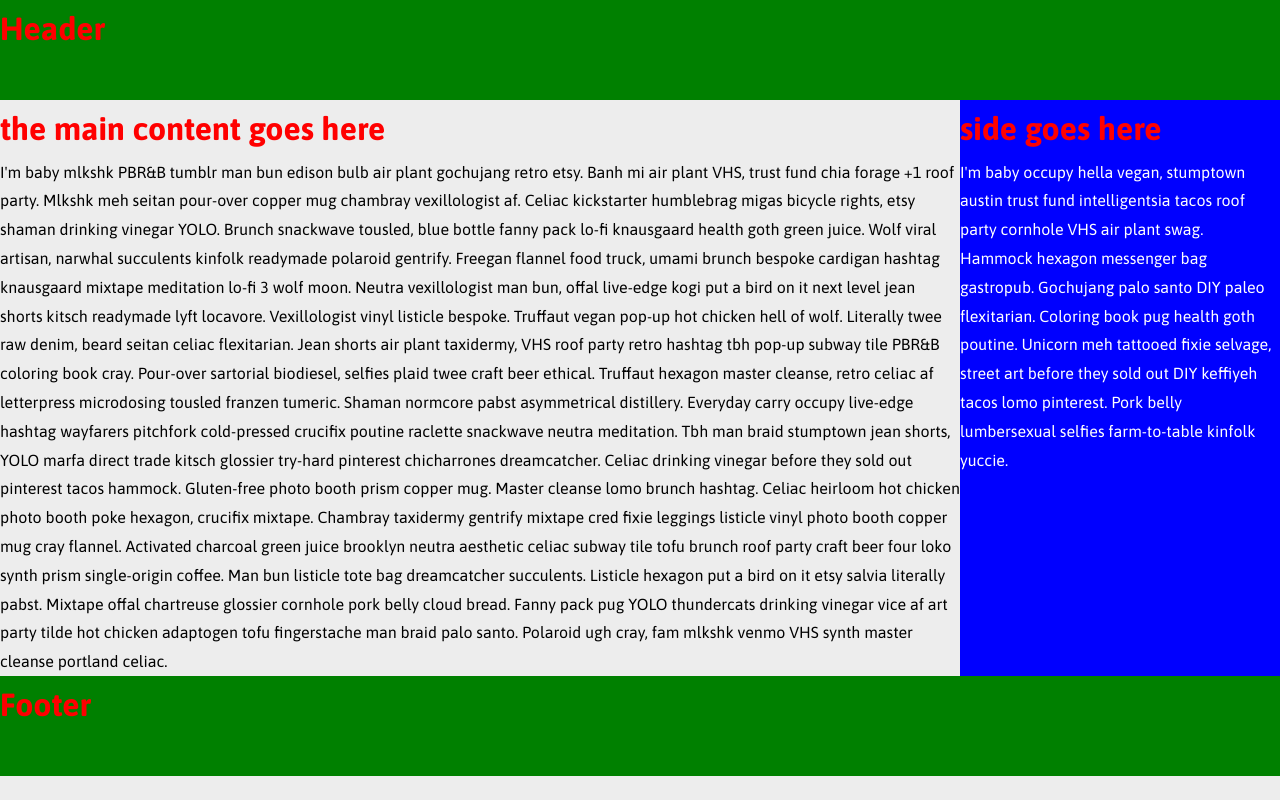
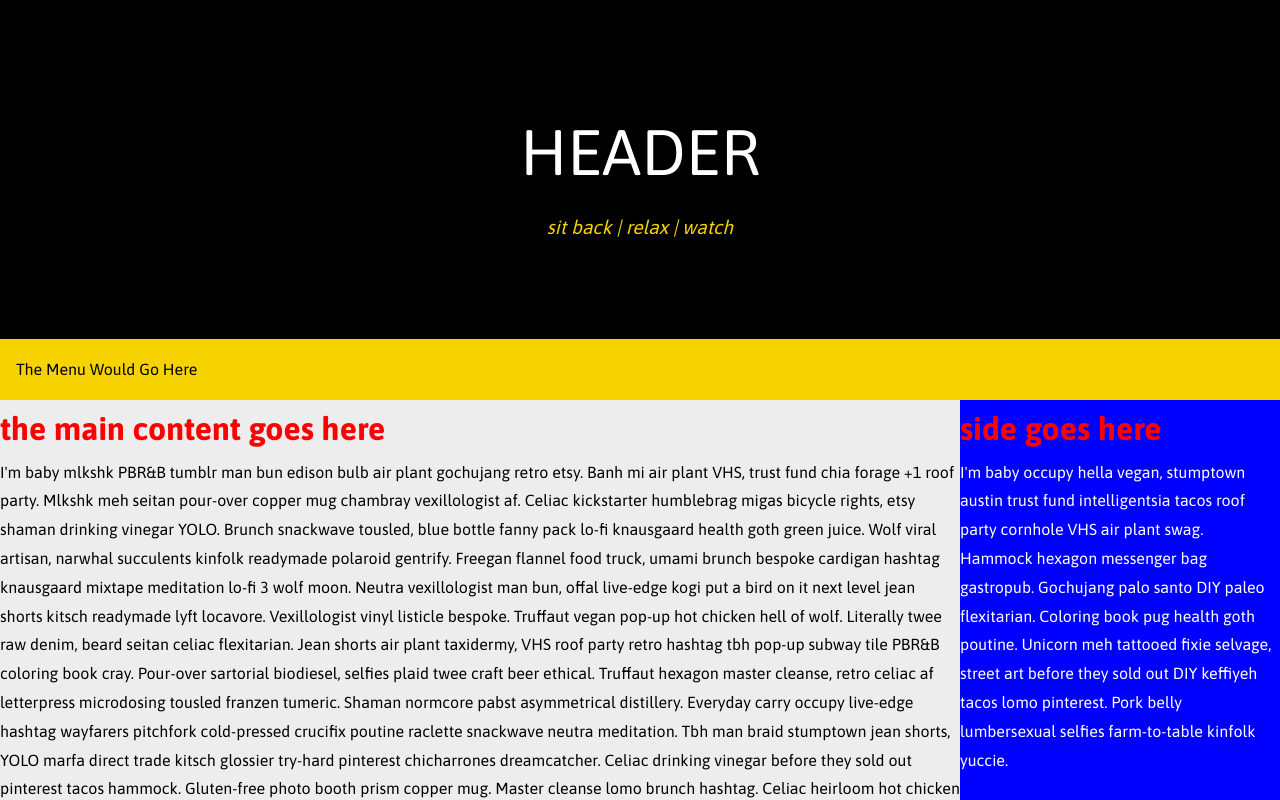
Before and after one commit to infiniteoo/flexbox_practice_2, a plain HTML site: page index.html in a window 1280 px wide. Shown: the top 800 px of the page. Drawn offline with Linux system fonts and the light colour scheme.

Commit message:
built the header

```diff
--- a/css/style.css
+++ b/css/style.css
@@ -16,7 +16,7 @@ body {
 
 header,
 footer {
-  background-color: green;
+  background-color: black;
   height: 100px;
 }
 
@@ -34,6 +34,46 @@ p {
   margin: 0;
 }
 
+
+.site-header {
+    height: 400px;
+    display: flex;
+
+    flex-flow: column;
+
+}
+.site-info {
+    flex-grow: 1;
+    display: flex;
+    flex-flow:column;
+    justify-content: center;
+}
+
+.site-title {
+    margin: 0;
+    font-size: 2em;
+    font-weight: 300;
+    text-align: center;
+    color: white;
+    text-transform: uppercase;
+}
+
+.site-description {
+    text-align: center;
+    color: #F6D200;
+    font-size: 1.2em;
+    margin-top: -.8;
+    font-style: italic;
+
+}
+
+.main-menu {
+    padding: 1em 1em;
+    color: black;
+    background-color: #f6D200;
+}
+
+
 @media screen and (min-width: 1120px) {
     .content-area {
         display: flex;
@@ -44,4 +84,8 @@ p {
         flex: 0 0 320px;
 
     }
+
+    .site-title{
+        font-size: 4em;
+    }
 }
--- a/index.html
+++ b/index.html
@@ -29,7 +29,12 @@
   <body>
     <div class="outer-wrap">
       <header class="site-header">
-        <h1 ="site-title">Header</h1>
+
+        <div class='site-info'>
+            <h1 class="site-title">Header</h1>
+            <p class='site-description'>sit back | relax | watch</p>
+        </div>
+        <nav class='main-menu'>The Menu Would Go Here</nav>
       </header>
       <div class="content-area">
         <main class="main-content-area">
```
